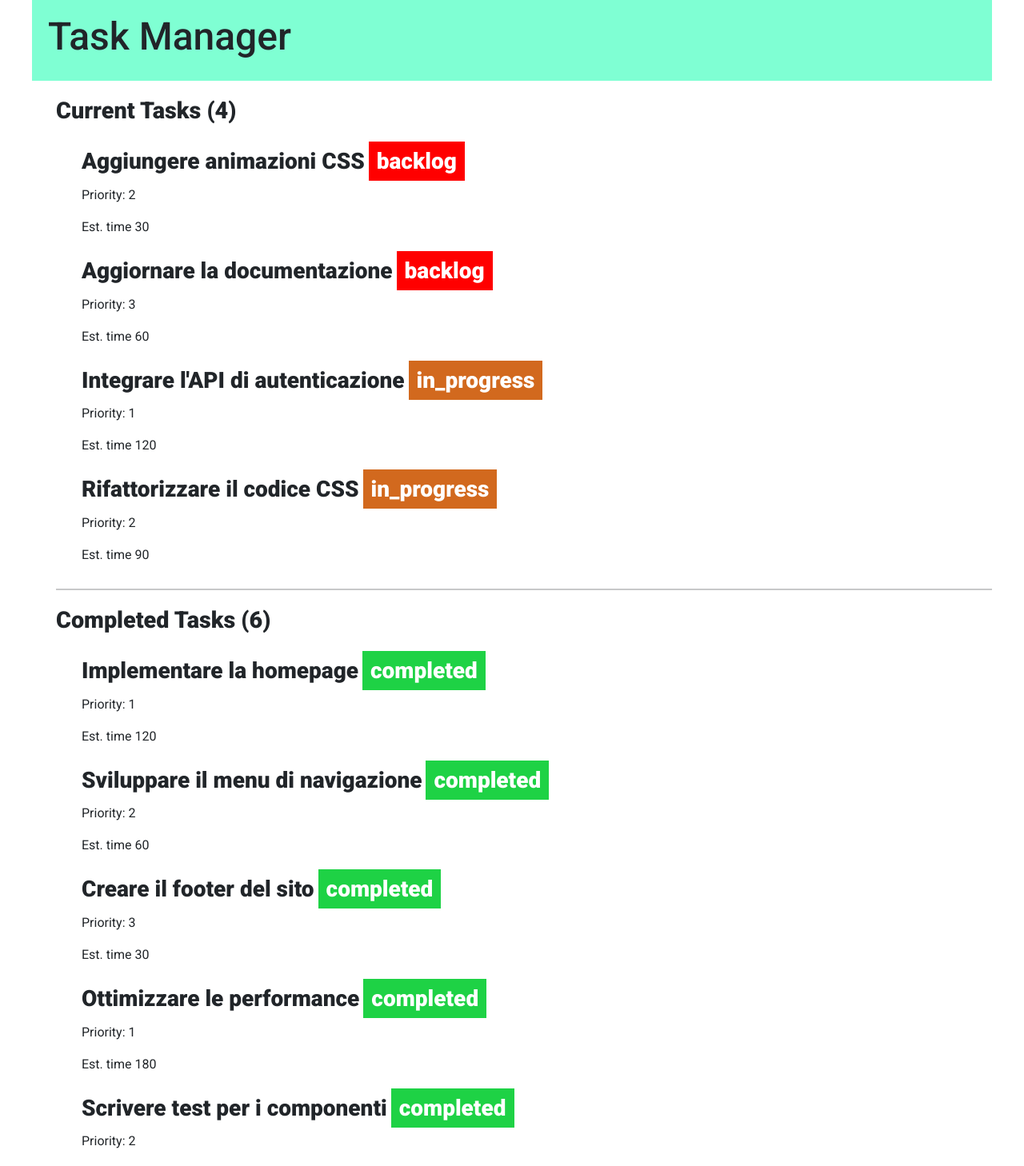
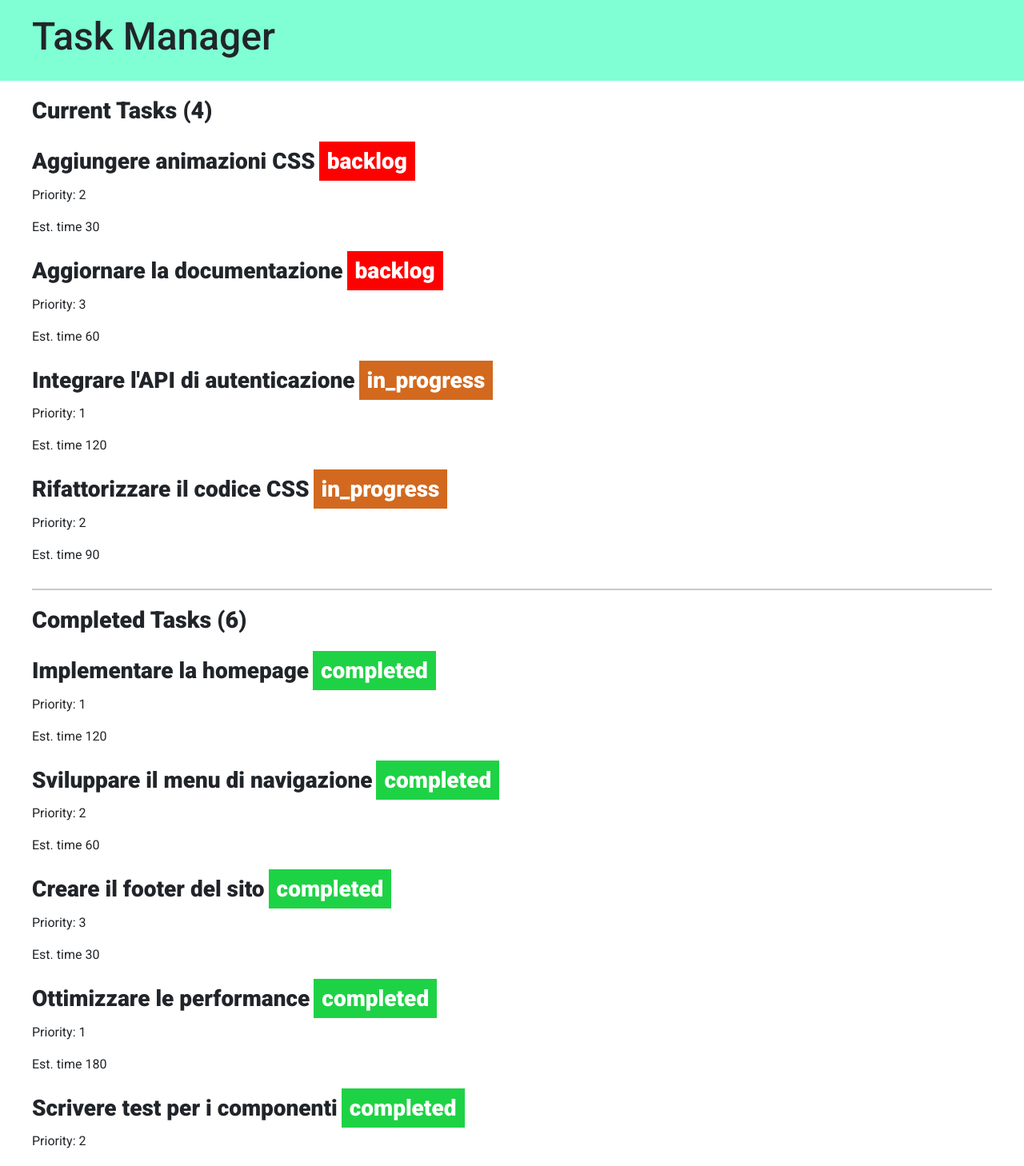
Before and after one commit to Danilo-Mosca/react-task-list, a React (Vite) app: page / in a window 1280 px wide. Shown: the top 1458 px of the page at 80% size. Built offline with nearby package versions, Linux system fonts and the light colour scheme; a web font is replaced by a local one.

Commit message:
fix filter and minimal CSS rules

```diff
--- a/src/components/HeaderComponent.jsx
+++ b/src/components/HeaderComponent.jsx
@@ -3,7 +3,9 @@ function HeaderComponent() {
     const title = "Task Manager";
     return (
         <header>
+            <section>
             <h1>{title}</h1>
+            </section>
         </header>
     )
 }
--- a/src/components/TasksCompleted.jsx
+++ b/src/components/TasksCompleted.jsx
@@ -6,7 +6,7 @@ function TasksCompleted() {
 
     // Filtro prima le tasks che contengono nella chiave status la stringa "completed"
     tasksCompleted = tasks.filter((element) => {
-        return element.state.includes("completed".toLowerCase())
+        return element.state === "completed".toLowerCase();
     }).map((element) => {
         // Ritorno l'array filtrato con l'aggiunta di tag html
         return <li key={element.id}>
--- a/src/components/TasksNotCompleted.jsx
+++ b/src/components/TasksNotCompleted.jsx
@@ -9,7 +9,7 @@ function TasksNotCompleted() {
 
     // Filtro prima le tasks che contengono nella chiave status la stringa "in_progress"
     tasksBacklog = tasks.filter((element) => {
-        return element.state.includes("backlog".toLowerCase())
+        return element.state === "backlog".toLowerCase();
 }).map((element) => {
     return <li key={element.id}>
         <h3>{element.title}<span className={setClassStatus(element.state)}>{element.state}</span></h3>
@@ -20,7 +20,7 @@ function TasksNotCompleted() {
 
 // Poi filtro le tasks che contengono nella chiave status la stringa "in_progress"
 tasksInProgress = tasks.filter((element) => {
-        return element.state.includes("in_progress".toLowerCase())
+    return element.state === "in_progress".toLowerCase();
 }).map((element) => {
     // Ritorno l'array filtrato con l'aggiunta di tag html
     return <li key={element.id}>
--- a/src/index.css
+++ b/src/index.css
@@ -7,8 +7,6 @@
 
 body {
   font-family: "Roboto", serif;
-  width: 1200px;
-  margin: 0 auto;
 }
 
 header {
@@ -18,6 +16,8 @@ header {
 
 section {
   margin-left: 30px;
+  width: 1200px;
+  margin: 0 auto;
 }
 
 h1 {
@@ -42,6 +42,7 @@ p {
 
 ul {
   list-style-type: none;
+  padding: 0;
 }
 
 hr {
--- a/src/main.jsx
+++ b/src/main.jsx
@@ -1,5 +1,6 @@
 import { StrictMode } from 'react'
 import { createRoot } from 'react-dom/client'
+// Importo Bootstrap:
 import 'bootstrap/dist/css/bootstrap.min.css';
 import './index.css'
 import App from './App.jsx'
```
Lines whose indentation alone changed are shown as unchanged.
